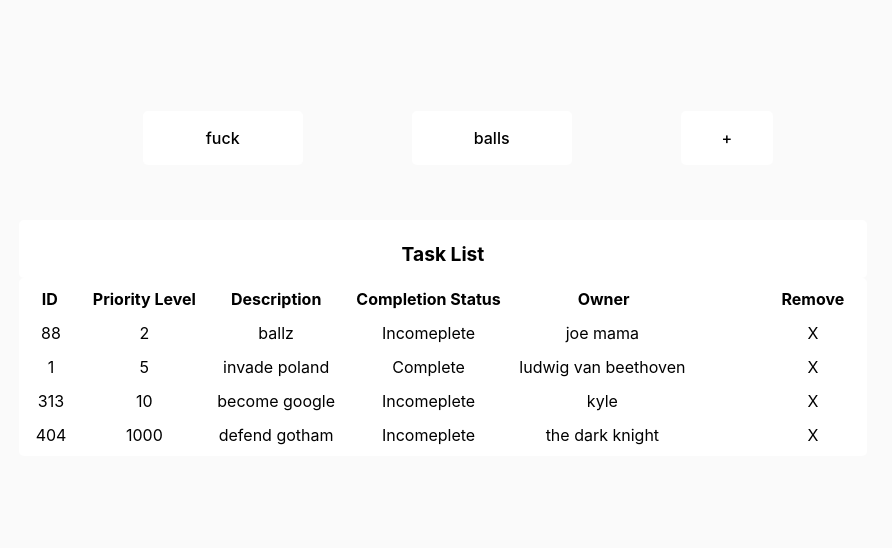
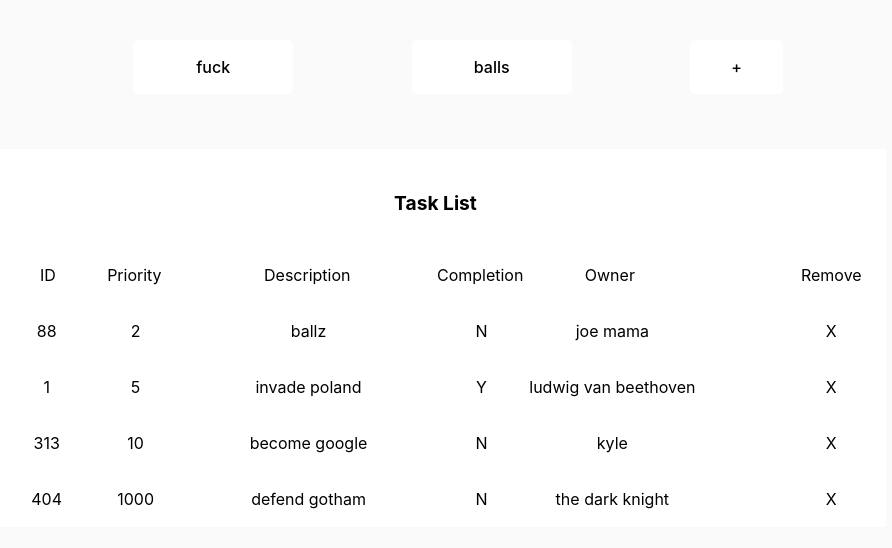
Before and after one commit to Arshadul-Monir/webdev_final_front, a React (Vite) app: page /tasks in a window 1280 px wide. Shown: the part 124-672 px from the top of the page, without its empty margins (197-1089 px from the left). Built offline with nearby package versions, Linux system fonts and the light colour scheme.

Commit message:
first part of jason's input and made the table into a grid instead

```diff
--- a/src/pages/TasksAll.css
+++ b/src/pages/TasksAll.css
@@ -27,7 +27,7 @@ tr{
     border: 8px solid transparent;
 }
 
-caption{
+.table-caption{
     background-color: white;
     color: black;
 
--- a/src/pages/TasksAll.jsx
+++ b/src/pages/TasksAll.jsx
@@ -3,18 +3,6 @@ import "./TasksAll.css"
 
 export default function TaskPage()
 {
-    return(
-        <div>
-            <NavigationButtons></NavigationButtons>
-            <TaskList></TaskList>
-        </div>
-    );
-}
-
-function TaskList()
-{
-    const navigate = useNavigate();
-
     const dummyTasks = [
         {id: 88, priority_lvl: 2, description : "ballz", complete: false, owner : "joe mama"},
         {id: 1, priority_lvl: 5, description : "invade poland", complete: true, owner : "ludwig van beethoven"},
@@ -22,60 +10,44 @@ function TaskList()
         {id: 404, priority_lvl: 1000, description : "defend gotham", complete: false, owner : "the dark knight"}
     ];
 
-    const listedTasks = dummyTasks.map((task) => (
-        <tr key={task.id} id={"row-"+task.id}>
-            <td
-                id={"id-"+task.id}
-                onMouseOver={()=>selectRow(task.id)}
-                onMouseLeave={()=>{deselectRow(task.id)}}
-                onClick={()=>{clickRow(task.id)}}
+    return(
+        <div>
+            <NavigationButtons></NavigationButtons>
+            <TaskList pTasks={dummyTasks}></TaskList>
+        </div>
+    );
+}
+
+function TaskList({pTasks})
+{
+    const navigate = useNavigate();
+
+    const listedTasks = pTasks.map((task) => (
+        <div className="task-list-row"
+                //style={{backgroundColor:'#2DFFF233',color:'black'}}
+                style={{color:'black', display:'grid', gridTemplateColumns: 'auto 70px', gap:'100px'}}
             >
-                {task.id}
-            </td>
-            <td
-                id={"priority-level-"+task.id}
-                onMouseOver={()=>selectRow(task.id)}
-                onMouseLeave={()=>{deselectRow(task.id)}}
-                onClick={()=>{clickRow(task.id)}}
-            >
-                {task.priority_lvl}
-            </td>
+                <div className="task-info-col"
+                    style={{display:'grid', gridTemplateColumns: '1fr 1fr 3fr 1fr 2fr', gap:'5px'}}
+                    onMouseOver={()=>selectRow(task.id)}
+                    onMouseLeave={()=>{deselectRow(task.id)}}
+                    onClick={()=>{clickRow(task.id)}}
+                >
+                    <p>{task.id}</p>
+                    <p>{task.priority_lvl}</p>
+                    <p>{task.description}</p>
+                    <p>{task.complete? "Y" : "N"}</p>
+                    <p>{task.owner}</p>
+                </div>
 
-            <td
-                id={"description-"+task.id}
-                onMouseOver={()=>selectRow(task.id)}
-                onMouseLeave={()=>{deselectRow(task.id)}}
-                onClick={()=>{clickRow(task.id)}}
-            >
-                {task.description}
-            </td>
+                <div className="task-remove-col"
+                    onClick={()=>{deleteTask(task.id)}}
+                >
+                    <p>X</p>
+                </div>
+        </div>
+    ));
 
-            <td
-                id={"completion-status-"+task.id}
-                onMouseOver={()=>selectRow(task.id)}
-                onMouseLeave={()=>{deselectRow(task.id)}}
-                onClick={()=>{clickRow(task.id)}}
-            >
-               {task.complete? "Complete" : "Incomeplete"}
-            </td>
-
-            <td
-                id={"owner-"+task.id}
-                onMouseOver={()=>selectRow(task.id)}
-                onMouseLeave={()=>{deselectRow(task.id)}}
-                onClick={()=>{clickRow(task.id)}}
-            >
-                {task.owner}
-            </td>
-
-            <td
-                className="remove-col remove-data"
-                onClick={()=>{deleteTask(task.id)}}
-            >
-                X
-            </td>
-        </tr>
-    ));
 
     function selectRow(id)
     {
@@ -143,30 +115,37 @@ function TaskList()
     }
 
     return(
-        <table>
-            <caption>
+        <div className = "task-list"
+            style={{backgroundColor: 'white', color:'black', display:'flex', flexDirection: 'column',
+                paddingLeft: '5px', paddingRight: '20px'
+            }}
+        >
+            <p className="table-caption">
                     Task List
-            </caption>
-            <thead
+            </p>
+            <div className="task-list-row task-list-header"
                 //style={{backgroundColor:'#2DFFF233',color:'black'}}
-                style={{color:'black'}}
+                style={{color:'black', display:'grid', gridTemplateColumns: 'auto 70px', gap:'100px'}}
             >
-                <tr>
-                    <th>ID</th>
-                    <th>Priority Level</th>
-                    <th>Description</th>
-                    <th>Completion Status</th>
-                    <th>Owner</th>
+                    <div className="task-info-col"
+                        style={{display:'grid', gridTemplateColumns: '1fr 1fr 3fr 1fr 2fr'}}
+                    >
+                        <p>ID</p>
+                        <p>Priority</p>
+                        <p>Description</p>
+                        <p>Completion</p>
+                        <p>Owner</p>
+                    </div>
 
-                    <th className="remove-col">Remove</th>
-                </tr>
-            </thead>
+                    <div className="task-remove-col">
+                        <p>Remove</p>
+                    </div>
+            </div>
 
-            <tbody
-            style = {{backgroundColor: 'white', color:'black'}}>
+            <div>
                 {listedTasks}
-            </tbody>
-        </table>
+            </div>
+        </div>
     );
 }
 
```
